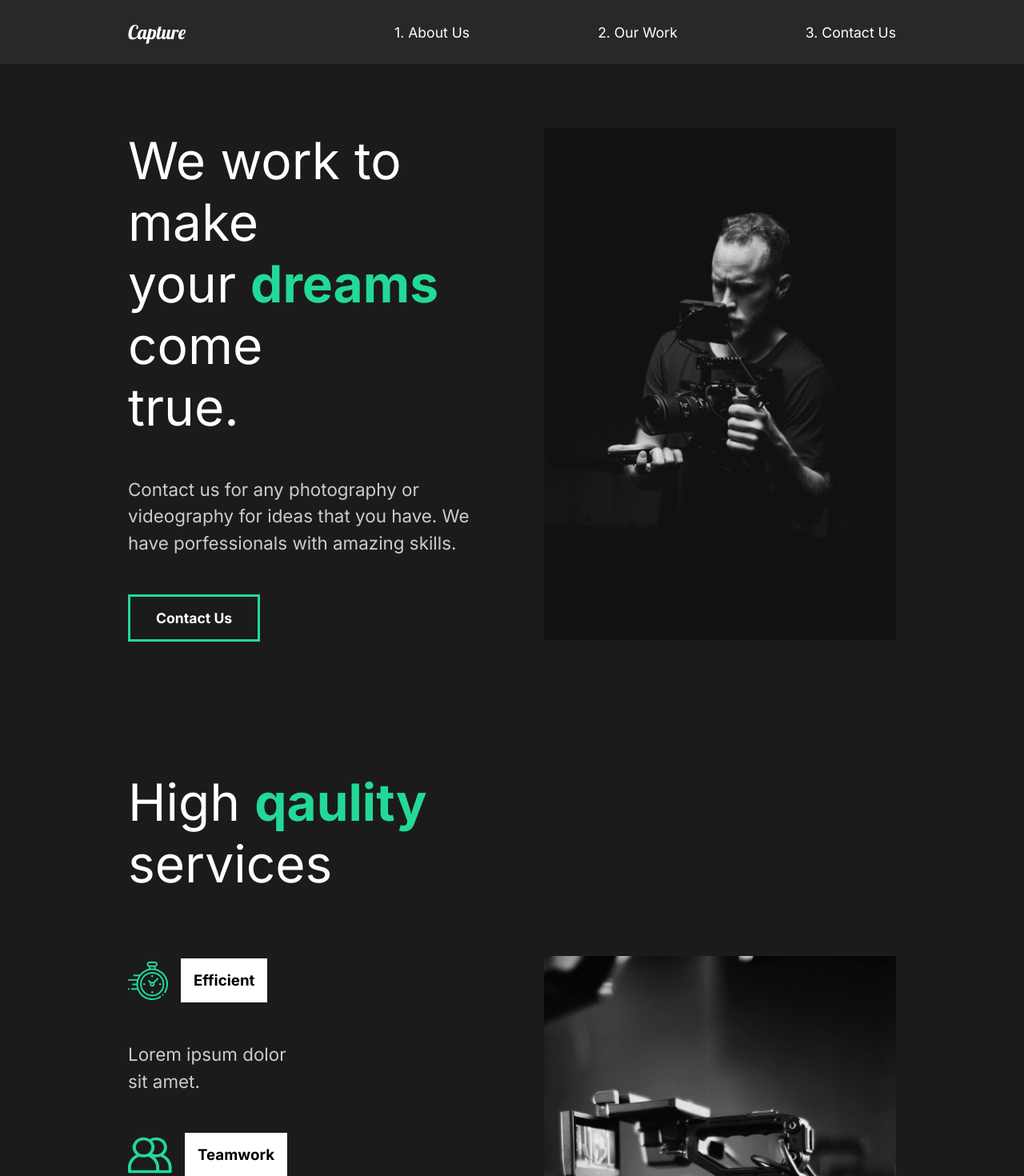
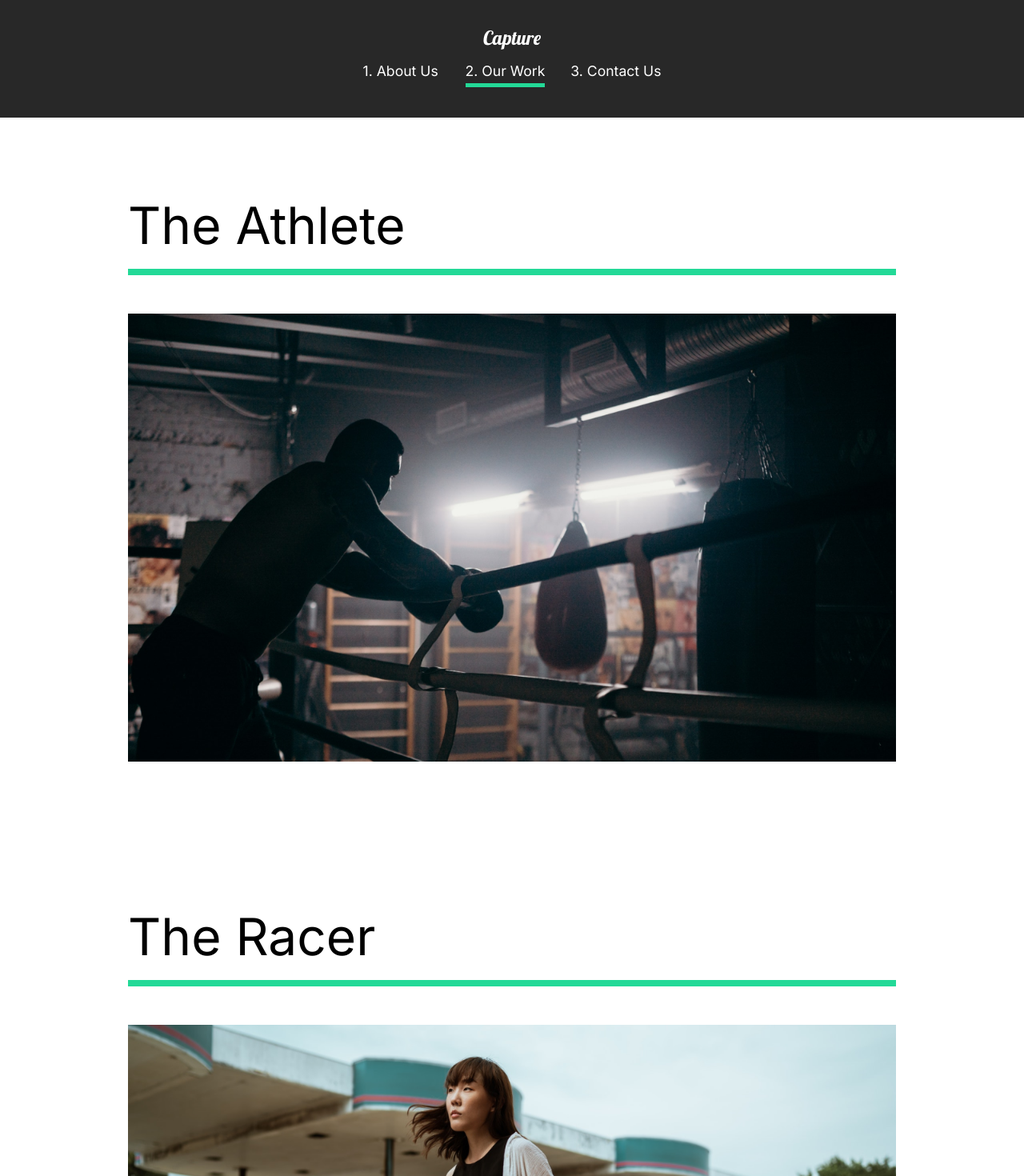
Before and after one commit to Jayden1905/Capture, a React (Vite) app: page /work in a window 1280 px wide. Shown: the top 1470 px of the page at 80% size. Built offline with nearby package versions, Linux system fonts and the light colour scheme.

Commit message:
our work section

```diff
--- a/package.json
+++ b/package.json
@@ -9,8 +9,10 @@
     "preview": "vite preview"
   },
   "dependencies": {
+    "framer-motion": "^7.3.2",
     "react": "^18.2.0",
     "react-dom": "^18.2.0",
+    "react-router-dom": "^6.3.0",
     "styled-components": "^5.3.5"
   },
   "devDependencies": {
--- a/src/App.jsx
+++ b/src/App.jsx
@@ -4,13 +4,23 @@ import GlobalStyle from "./components/GlobalStyle";
 // Import Pages
 import AboutUs from "./pages/AboutUs";
 import Nav from "./components/Nav";
+import ContactUs from "./pages/ContactUs";
+import OurWork from "./pages/OurWork";
+import MovieDetail from "./pages/MovieDetails";
+// Routers
+import { Routes, Route } from "react-router-dom";
 
 const App = () => {
   return (
     <div className="App">
       <GlobalStyle />
       <Nav />
-      <AboutUs />
+      <Routes>
+        <Route path="/" element={<AboutUs />} />
+        <Route path="/work" element={<OurWork />} />
+        <Route path="/work/:id" element={<MovieDetail />} />
+        <Route path="/contact" element={<ContactUs />} />
+      </Routes>
     </div>
   );
 };
--- a/src/components/AboutSection.jsx
+++ b/src/components/AboutSection.jsx
@@ -8,6 +8,8 @@ import {
   StyledImage,
   StyledHide,
 } from "../styles";
+
+import { Link } from "react-router-dom";
 
 const AboutSection = () => {
   return (
@@ -30,7 +32,9 @@ const AboutSection = () => {
           Contact us for any photography or videography for ideas that you have.
           We have porfessionals with amazing skills.
         </p>
-        <button>Contact Us</button>
+        <Link to="/contact">
+          <button>Contact Us</button>
+        </Link>
       </StyledDescription>
       <StyledImage>
         <img src={home1} alt="Home1"></img>
--- a/src/components/FaqSection.jsx
+++ b/src/components/FaqSection.jsx
@@ -2,7 +2,7 @@ import React from "react";
 import styled from "styled-components";
 import { StyledAbout } from "../styles";
 
-const FaqSection = () => {
+const FaqSection = ({ faq }) => {
   return (
     <StyledFaq>
       <h2>
--- a/src/components/Nav.jsx
+++ b/src/components/Nav.jsx
@@ -1,23 +1,48 @@
 import React from "react";
 import styled from "styled-components";
+import { Link } from "react-router-dom";
+import { motion } from "framer-motion";
+import { useLocation } from "react-router-dom";
 
 const Nav = () => {
+  const { pathname: pathname } = useLocation();
   return (
     <StyledNav>
       <h1>
-        <a id="logo" href="#">
+        <Link id="logo" to="/">
           Capture
-        </a>
+        </Link>
       </h1>
       <ul>
         <li>
-          <a href="#">1. About Us</a>
+          <Link to="/">1. About Us</Link>
+          <div className="line">
+            <Line
+              transition={{ duration: 0.75 }}
+              initial={{ width: "0%" }}
+              animate={{ width: pathname === "/" ? "100%" : "0%" }}
+            />
+          </div>
         </li>
         <li>
-          <a href="#">2. Our Work</a>
+          <Link to="/work">2. Our Work</Link>
+          <div className="line">
+            <Line
+              transition={{ duration: 0.75 }}
+              initial={{ width: "0%" }}
+              animate={{ width: pathname === "/work" ? "104%" : "0%" }}
+            />
+          </div>
         </li>
         <li>
-          <a href="#">3. Contact Us</a>
+          <Link to="/contact">3. Contact Us</Link>
+          <div className="line">
+            <Line
+              transition={{ duration: 0.75 }}
+              initial={{ width: "0%" }}
+              animate={{ width: pathname === "/contact" ? "121%" : "0%" }}
+            />
+          </div>
         </li>
       </ul>
     </StyledNav>
@@ -50,9 +75,38 @@ const StyledNav = styled.nav`
   }
 
   li {
+    padding-top: 1rem;
     padding-left: 10rem;
     position: relative;
+    /* wdith: 5rem; */
+
+    .line {
+      position: relative;
+      width: 6rem;
+      height: 1rem;
+    }
+  }
+
+  @media (max-width: 1300px) {
+    flex-direction: column;
+    padding: 2rem 1rem;
+
+    li {
+      padding-left: 2rem;
+
+      &:nth-child(3) {
+        padding-right: 2rem;
+      }
+    }
   }
 `;
 
+const Line = styled(motion.div)`
+  height: 0.3rem;
+  background: #23d997;
+  width: 0%;
+  position: relative;
+  top: 30%;
+`;
+
 export default Nav;
--- a/src/main.jsx
+++ b/src/main.jsx
@@ -1,9 +1,12 @@
 import React from "react";
 import ReactDOM from "react-dom/client";
 import App from "./App";
+import { BrowserRouter } from "react-router-dom";
 
 ReactDOM.createRoot(document.getElementById("root")).render(
   <React.StrictMode>
-    <App />
+    <BrowserRouter>
+      <App />
+    </BrowserRouter>
   </React.StrictMode>
 );
--- /dev/null
+++ b/src/movieState.js
@@ -0,0 +1,81 @@
+//Import Images
+import athlete from "./assets/athlete-small.png";
+import goodtimes from "./assets/goodtimes-small.png";
+import theracer from "./assets/theracer-small.png";
+import athlete2 from "./assets/athlete2.png";
+import goodtimes2 from "./assets/good-times2.jpg";
+import theracer2 from "./assets/the-racer2.jpg";
+
+export const MovieState = () => {
+  return [
+    {
+      title: "The Athlete",
+      mainImg: athlete,
+      secondaryImg: athlete2,
+      url: "/work/the-athlete",
+      awards: [
+        {
+          title: "Truly A masterpiece",
+          description:
+            "“Lorem Ipsum is simply dummy text of the printing and typesetting industry.”",
+        },
+        {
+          title: "Fresh look on a brutal sport.",
+          description:
+            "“Lorem Ipsum is simply dummy text of the printing and typesetting industry.”",
+        },
+        {
+          title: "It’s okay lmao.",
+          description:
+            "“Lorem Ipsum is simply dummy text of the printing and typesetting industry.”",
+        },
+      ],
+    },
+    {
+      title: "Good Times",
+      mainImg: goodtimes,
+      url: "/work/good-times",
+      secondaryImg: goodtimes2,
+      awards: [
+        {
+          title: "Truly A masterpiece",
+          description:
+            "“Lorem Ipsum is simply dummy text of the printing and typesetting industry.”",
+        },
+        {
+          title: "Fresh look on a brutal sport.",
+          description:
+            "“Lorem Ipsum is simply dummy text of the printing and typesetting industry.”",
+        },
+        {
+          title: "It’s okay lmao.",
+          description:
+            "“Lorem Ipsum is simply dummy text of the printing and typesetting industry.”",
+        },
+      ],
+    },
+    {
+      title: "The Racer",
+      mainImg: theracer,
+      url: "/work/the-racer",
+      secondaryImg: theracer2,
+      awards: [
+        {
+          title: "Truly A masterpiece",
+          description:
+            "“Lorem Ipsum is simply dummy text of the printing and typesetting industry.”",
+        },
+        {
+          title: "Fresh look on a brutal sport.",
+          description:
+            "“Lorem Ipsum is simply dummy text of the printing and typesetting industry.”",
+        },
+        {
+          title: "It’s okay lmao.",
+          description:
+            "“Lorem Ipsum is simply dummy text of the printing and typesetting industry.”",
+        },
+      ],
+    },
+  ];
+};
--- a/src/pages/AboutUs.jsx
+++ b/src/pages/AboutUs.jsx
@@ -1,4 +1,4 @@
-import React from "react";
+import React, { useRef } from "react";
 // Import page components
 import AboutSection from "../components/AboutSection";
 import ServicesSection from "../components/ServicesSection";
--- /dev/null
+++ b/src/pages/ContactUs.jsx
@@ -0,0 +1,11 @@
+import React from "react";
+
+const ContactUs = () => {
+  return (
+    <div>
+      <h1>Contact Us</h1>
+    </div>
+  );
+};
+
+export default ContactUs;
--- /dev/null
+++ b/src/pages/MovieDetails.jsx
@@ -0,0 +1,112 @@
+import React, { useState } from "react";
+import styled from "styled-components";
+import { useLocation } from "react-router-dom";
+import { MovieState } from "../movieState";
+import { useEffect } from "react";
+
+const MovieDetails = () => {
+  const history = useLocation();
+  const url = history.pathname;
+  const [movies, setMovies] = useState(MovieState);
+  const [movie, setMovie] = useState(null);
+
+  // useEffect
+  useEffect(() => {
+    const currentMovie = movies.filter((stateMovie) => stateMovie.url === url);
+    setMovie(currentMovie[0]);
+  }, [movies, url]);
+
+  return (
+    <>
+      {movie && (
+        <Details>
+          <HeadLine>
+            <h2> {movie.title} </h2>
+            <img src={movie.mainImg} alt="movie" />
+          </HeadLine>
+          <Awards>
+            {movie.awards.map((award) => (
+              <Award title={award.title} description={award.description} />
+            ))}
+          </Awards>
+          <ImageDisplay>
+            <img src={movie.secondaryImg} />
+          </ImageDisplay>
+        </Details>
+      )}
+    </>
+  );
+};
+
+const Details = styled.div`
+  color: white;
+`;
+
+const HeadLine = styled.div`
+  min-height: 90vh;
+  padding-top: 20vh;
+  position: relative;
+
+  h2 {
+    position: absolute;
+    top: 10%;
+    left: 50%;
+    transform: translate(-50%, -10%);
+  }
+
+  img {
+    width: 100%;
+    height: 70vh;
+    object-fit: cover;
+  }
+`;
+
+const Awards = styled.div`
+  min-height: 80vh;
+  display: flex;
+  margin: 5rem 10rem;
+  align-items: center;
+  justify-content: space-around;
+`;
+
+const AwardStyle = styled.div`
+  padding: 5rem;
+
+  h3 {
+    font-size: 1.5rem;
+  }
+
+  .line {
+    width: 100%;
+    background: #23d997;
+    height: 0.5rem;
+    margin: 1rem 0rem;
+  }
+
+  p {
+    padding: 2rem 0rem;
+  }
+`;
+
+const ImageDisplay = styled.div`
+  min-height: 50vh;
+
+  img {
+    width: 100%;
+    height: 100vh;
+    object-fit: cover;
+  }
+`;
+
+// Award Component
+export const Award = ({ title, description }) => {
+  return (
+    <AwardStyle>
+      <h3>{title}</h3>
+      <div className="line"></div>
+      <p>{description}</p>
+    </AwardStyle>
+  );
+};
+
+export default MovieDetails;
--- /dev/null
+++ b/src/pages/OurWork.jsx
@@ -0,0 +1,64 @@
+import React from "react";
+import styled from "styled-components";
+import { Link } from "react-router-dom";
+// Images
+import athlete from "../assets/athlete-small.png";
+import theracer from "../assets/theracer-small.png";
+import goodtimes from "../assets/goodtimes-small.png";
+
+const OurWork = () => {
+  return (
+    <StyledWork>
+      <StyledMovie>
+        <h2>The Athlete</h2>
+        <div className="line"></div>
+        <Link to="/work/the-athlete">
+          <img src={athlete} alt="Athlete" />
+        </Link>
+      </StyledMovie>
+      <StyledMovie>
+        <h2>The Racer</h2>
+        <div className="line"></div>
+        <Link to="/work/the-racer">
+          <img src={theracer} alt="theracer" />
+        </Link>
+      </StyledMovie>
+      <StyledMovie>
+        <h2>Good Times</h2>
+        <div className="line"></div>
+        <Link to="/work/good-times">
+          <img src={goodtimes} alt="goodtimes" />
+        </Link>
+      </StyledMovie>
+    </StyledWork>
+  );
+};
+
+const StyledWork = styled.div`
+  min-height: 100vh;
+  overflow: hidden;
+  padding: 5rem 10rem;
+  background: white;
+
+  h2 {
+    padding: 1rem 0rem;
+  }
+`;
+
+const StyledMovie = styled.div`
+  padding-bottom: 10rem;
+
+  .line {
+    height: 0.5rem;
+    background: #23d997;
+    margin-bottom: 3rem;
+  }
+
+  img {
+    width: 100%;
+    height: 70vh;
+    object-fit: cover;
+  }
+`;
+
+export default OurWork;
--- a/src/styles.js
+++ b/src/styles.js
@@ -26,6 +26,7 @@ const StyledImage = styled.div`
     width: 100%;
     height: 80vh;
     object-fit: cover;
+    object-position: center;
   }
 `;
 
```
Also changed, not shown: 1 other file (tests, documents, lock files or other folders).
